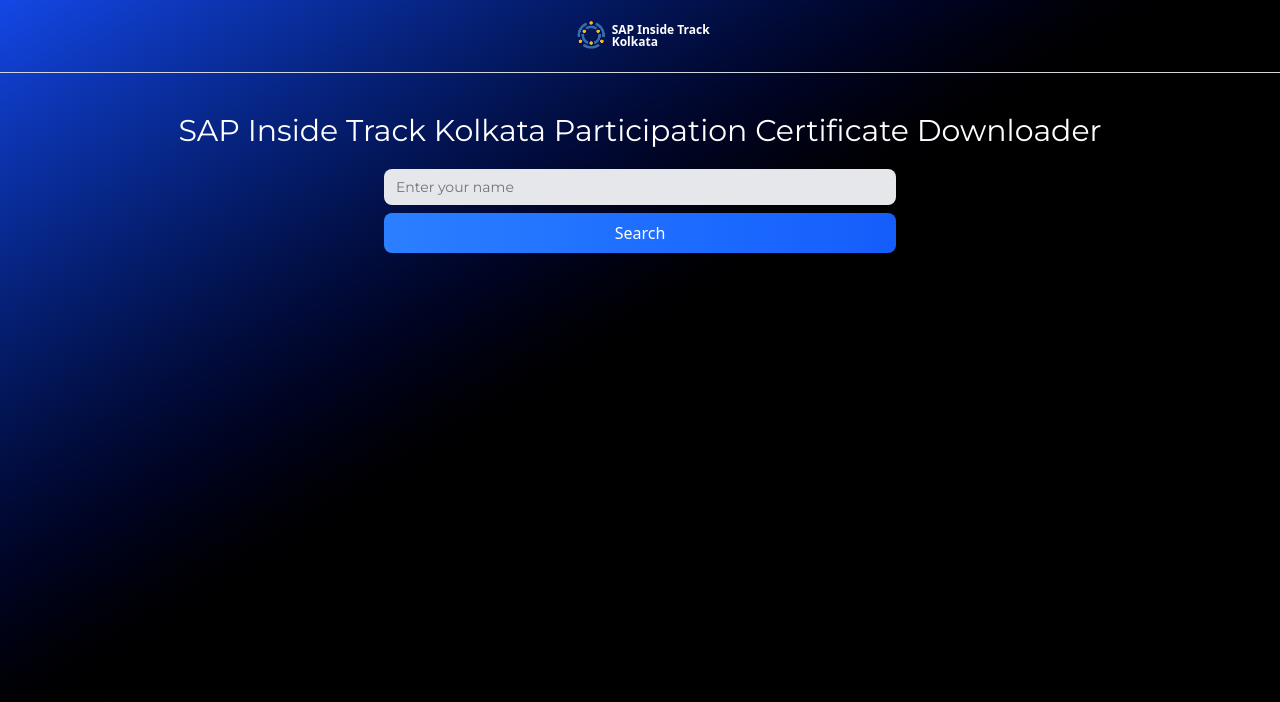
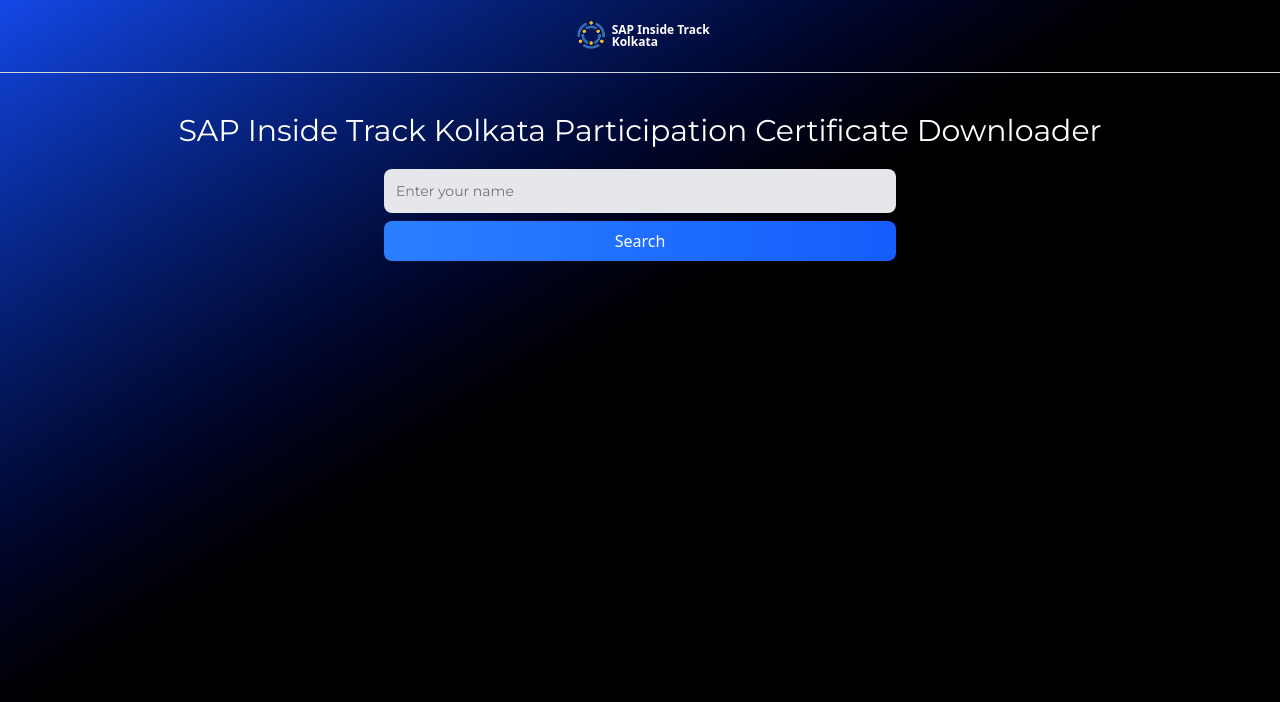
Before and after one commit to isudiptodas/SIT-Kolkata-Certificate-Downloader, a Next.js app: page / in a window 1280 px wide. Shown: the top 702 px of the page. Built offline with nearby package versions, Linux system fonts and the light colour scheme.

Commit message:
Update page.tsx

```diff
--- a/src/app/page.tsx
+++ b/src/app/page.tsx
@@ -109,7 +109,7 @@
         </div>
 
         <div className={`w-full flex flex-col justify-start items-center pt-5`}>
-          <input onChange={(e) => setName(e.target.value)} type="text" className={`w-[90%] md:w-[70%] lg:w-[40%] py-2 px-3 bg-gray-200 text-black rounded-lg outline-none font-Montserrat text-sm`} placeholder="Enter your name" />
+          <input onChange={(e) => setName(e.target.value)} type="text" className={`w-[90%] md:w-[70%] lg:w-[40%] py-3 px-3 bg-gray-200 text-black rounded-lg outline-none font-Montserrat text-sm`} placeholder="Enter your name" />
           <p onClick={getData} className={`w-[90%] md:w-[70%] lg:w-[40%] mt-2 text-center bg-linear-to-r from-blue-500 to-blue-600 text-white active:scale-95 duration-200 ease-in-out cursor-pointer hover:opacity-80 py-2 rounded-lg`}>Search</p>
         </div>
 
```
